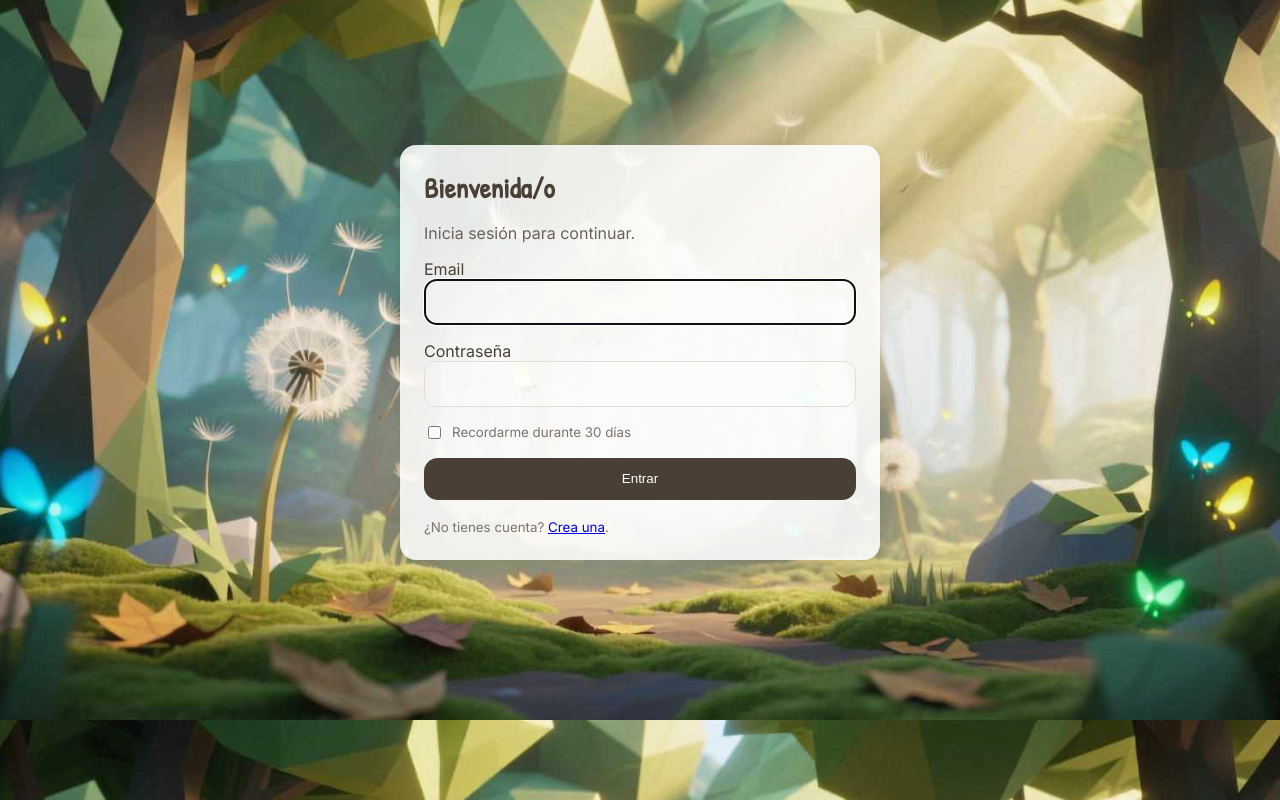
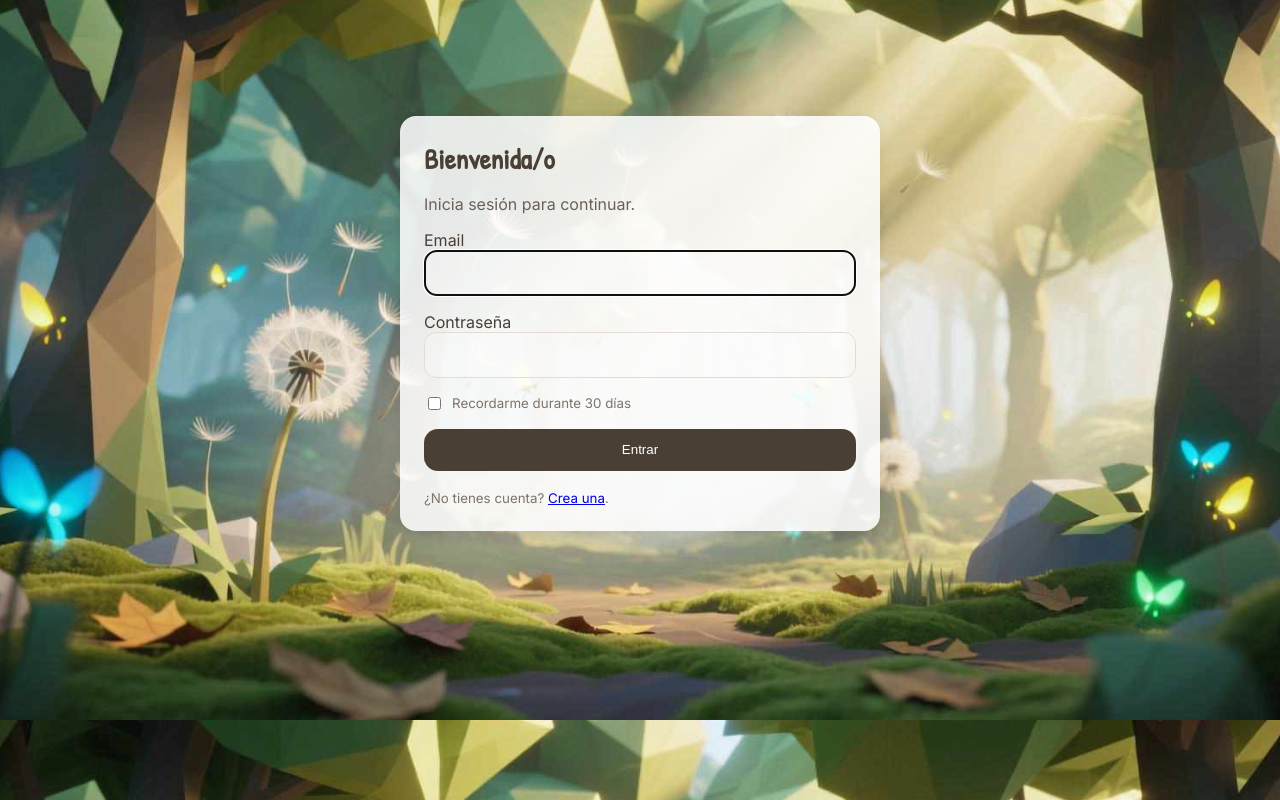
Before and after one commit to dvdgp9/behappier, a PHP site: page /index.php in a window 1280 px wide. Shown: the part 80-880 px from the top of the page. Run offline with PHP 8.4, Linux system fonts and the light colour scheme; some libraries are stand-ins or nearby versions.

Commit message:
Modificar altura task

```diff
--- a/assets/styles.css
+++ b/assets/styles.css
@@ -44,7 +44,7 @@ body{padding-top:env(safe-area-inset-top)}
 .btn:hover{transform:translateY(-1px); box-shadow:0 6px 16px rgba(0,0,0,.12)}
 .btn.secondary{background:var(--accent1); color:#3b2f26}
 .stack-16{display:grid; gap:16px}
-.center{display:grid; place-items:center; min-height:calc(100dvh - 96px)}
+.center{display:grid; place-items:center; min-height:calc(100dvh - 154px)}
 .center.center-top{place-items:start center}
 small.help{color:#7d746b}
 .alert{padding:10px 12px; border-radius:12px; background:#fff3cd; color:#6b5a2b; border:1px solid #ffe69c}
```
